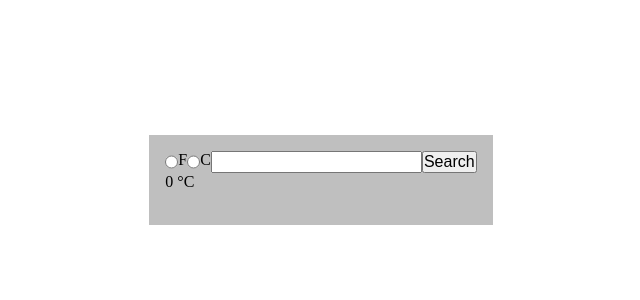
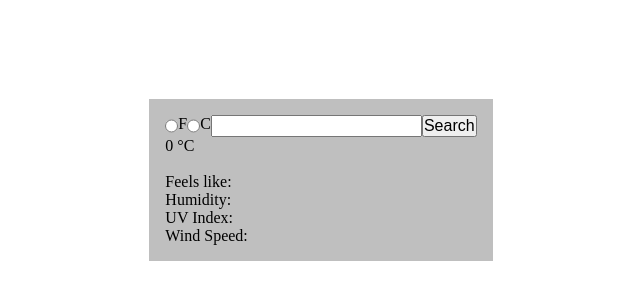
Before and after one commit to daniellonsdale/odin-weather-app, a website built with webpack: page src/template.html in a window 1280 px wide. Shown: the part 220-520 px from the top of the page, without its empty margins (319-959 px from the left). Built offline with nearby package versions, Linux system fonts and the light colour scheme; no server answers.

Commit message:
Add wrapper for current condition details

```diff
--- a/src/template.html
+++ b/src/template.html
@@ -36,10 +36,10 @@
                     <span class="current-weather-description"></span>
                 </div>
                 <div class="current-weather-details-container">
-                    <span class="feels-like"></span>
-                    <span class="humidity"></span>
-                    <span class="uv-index"></span>
-                    <span class="wind"></span>
+                    <div class="feels-like-wrapper">Feels like: <span class="feels-like"></span></div>
+                    <div class="humidity-wrapper">Humidity: <span class="humidity"></span></div>
+                    <div class="uv-index-wrapper">UV Index:<span class="uv-index"></span></div>
+                    <div class="wind-wrapper">Wind Speed: <span class="wind"></span></div>
                 </div>
             </div>
         </div>
```
